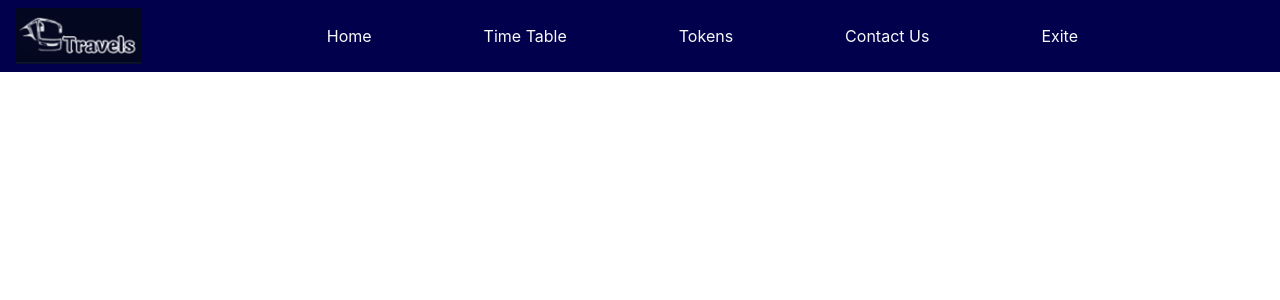
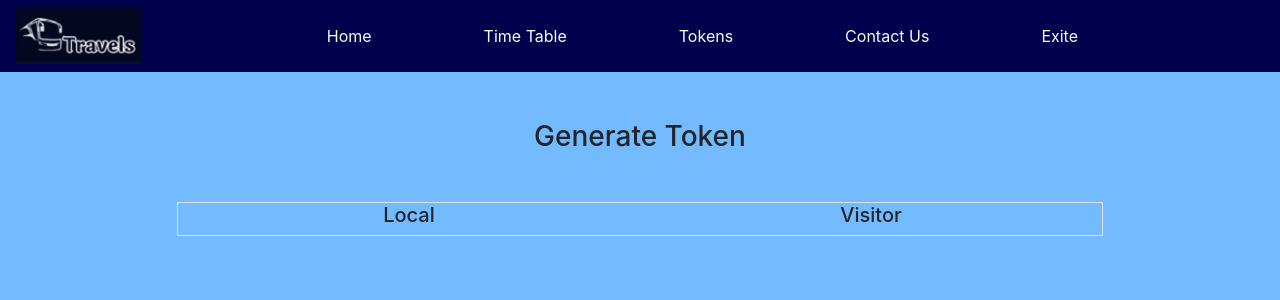
Before and after one commit to Hiroshac/Ticketing_System, a React (Create React App) app in the folder frontend/: page / in a window 1280 px wide. Shown: the top 300 px of the page. Built offline with nearby package versions, Linux system fonts and the light colour scheme.

Commit message:
common part

```diff
--- a/frontend/src/App.js
+++ b/frontend/src/App.js
@@ -1,11 +1,19 @@
 import React from "react";
+import {BrowserRouter ,Route,Routes} from 'react-router-dom'
+import { Home } from "./component/admin/Home";
 import { NavBar } from "./component/common/NavBar";
 
 function App() {
   return (
     <div className="App">
       <NavBar/>
-
+      <BrowserRouter>
+        <Routes>
+          {/* Client */}
+          <Route path={'/'} exact element={<Home/>}/>
+          {/* <Route path={'/'} exact element={<Home/>}/> */}
+        </Routes>
+      </BrowserRouter>
     </div>
   );
 }
--- a/frontend/src/component/admin/Home.js
+++ b/frontend/src/component/admin/Home.js
@@ -2,6 +2,18 @@ import React from 'react'
 
 export const Home = () => {
   return (
-    <div>Home</div>
+    <div>
+      <div className='' style={{marginTop:"3%",marginLeft:"15%",width:"70%"}}>
+        <h3 className='text-center my-5'>Generate Token</h3>
+        <div className='row border text-center' >
+        <div className='col' src=''>
+          <h5>Local</h5>
+        </div>
+        <div className='col'>
+          <h5>Visitor</h5>
+        </div>
+        </div>
+      </div>
+    </div>
   )
 }
--- a/frontend/src/component/user/Home.js
+++ b/frontend/src/component/user/Home.js
@@ -2,6 +2,8 @@ import React from 'react'
 
 export const Home = () => {
   return (
-    <div>Home</div>
+    <div>
+
+    </div>
   )
 }
--- a/frontend/src/index.css
+++ b/frontend/src/index.css
@@ -5,6 +5,8 @@ body {
     sans-serif;
   -webkit-font-smoothing: antialiased;
   -moz-osx-font-smoothing: grayscale;
+  background-color: #73baff;
+  width:"100%"
 }
 
 code {
```
